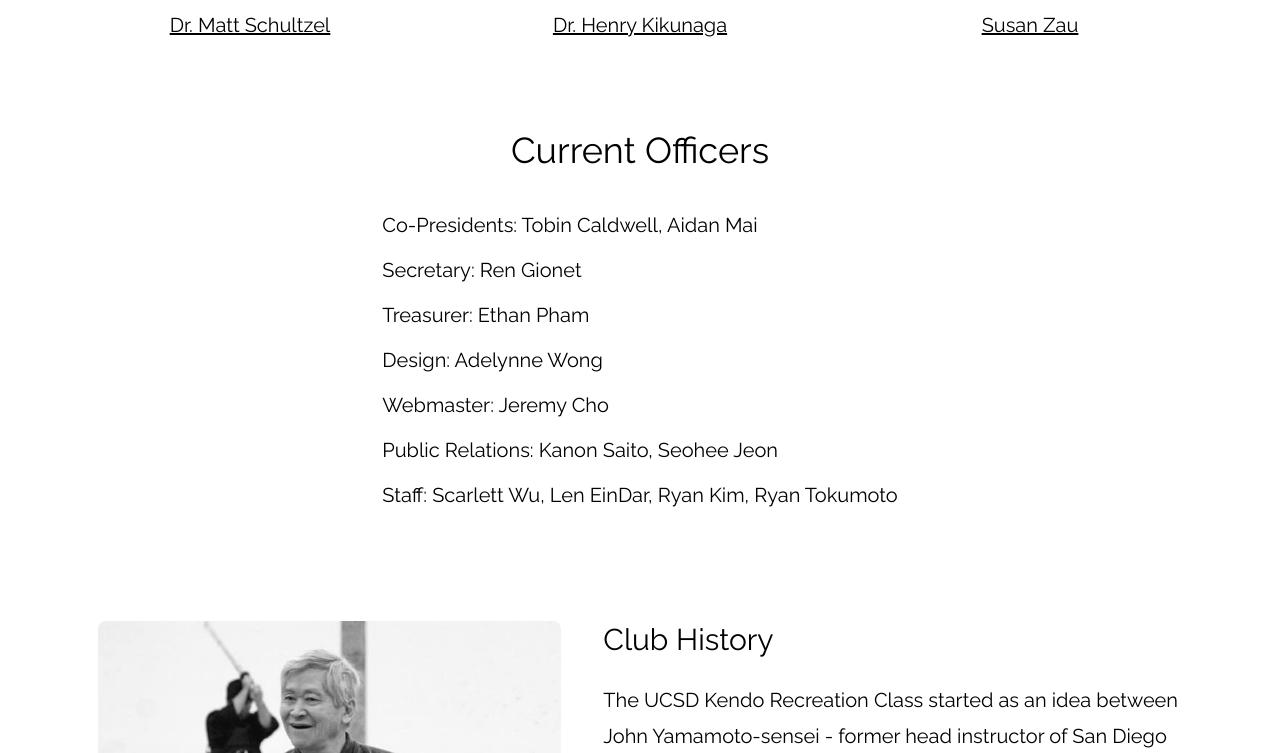
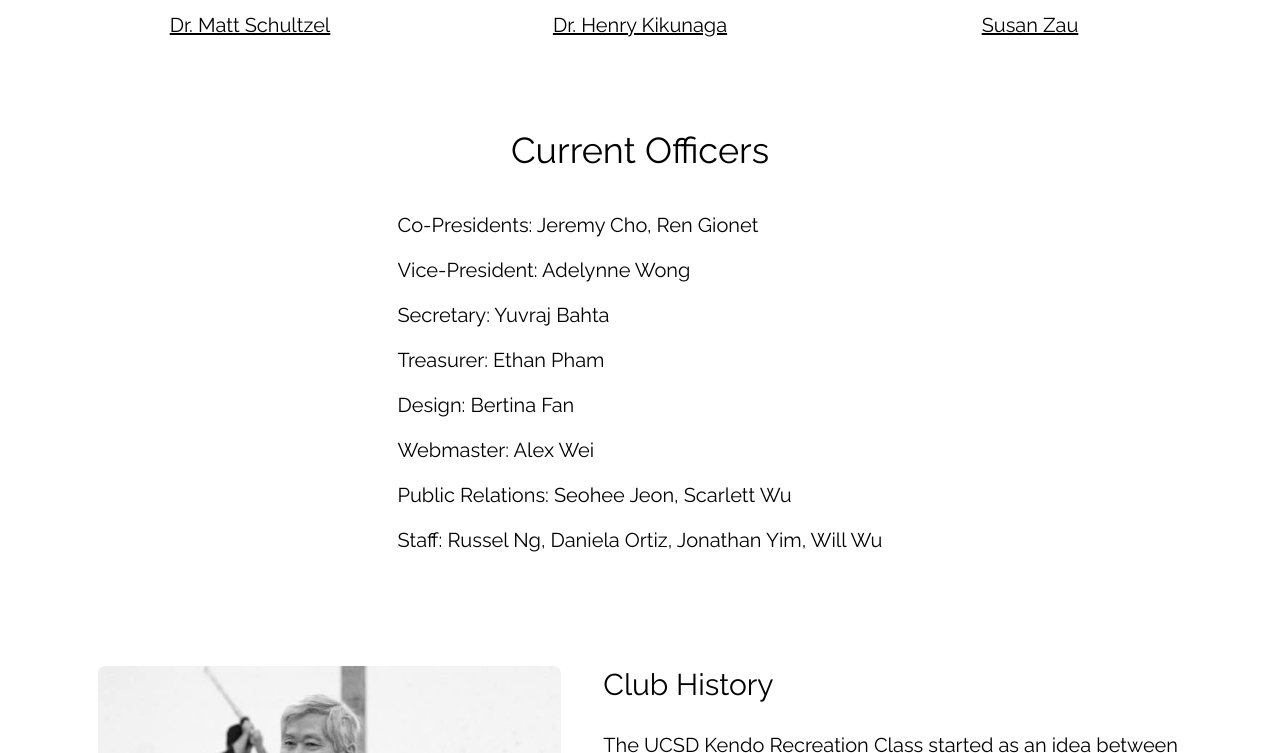
Before and after one commit to Lidican/kendowebsite, a plain HTML site: page about.html in a window 1280 px wide. Shown: the part 2048-2801 px from the top of the page. Drawn offline with nearby package versions, Linux system fonts and the light colour scheme.

Commit message:
updated board members and fixed some location details

```diff
--- a/about.html
+++ b/about.html
@@ -94,7 +94,7 @@ body, html {
                 The Kendo Recreation Class is offered through the UCSD Recreation Department. It's a great way for beginners to learn kendo from experienced practitioners in a welcoming environment!
             </h4></p>
             <p><h4>
-                Practice is held every Saturday from 12PM to 2PM in the Rec Gym. We welcome everyone regardless of skill level! For more information on joining the club, visit our <a href="join.html">Join</a> page.
+                Practice is held every Saturday from 12PM to 2PM in the Main Gym. We welcome everyone regardless of skill level! For more information on joining the club, visit our <a href="join.html">Join</a> page.
             </h4></p>
         </div>
         <div class="w3-col m6" style="width:auto !important; display:inline-block;float:none !important;padding:0px 30px;">
@@ -156,13 +156,14 @@ body, html {
         <h1>Current Officers</h1>
         <div class="w3-col m6" style="display:inline-block;width:auto;float:none;">
             <h4 style="text-align:left; line-height:25px;">
-                <p>Co-Presidents: Tobin Caldwell, Aidan Mai</p>
-                <p>Secretary: Ren Gionet</p>
+                <p>Co-Presidents: Jeremy Cho, Ren Gionet</p>
+                <p>Vice-President: Adelynne Wong</p>
+                <p>Secretary: Yuvraj Bahta</p>
                 <p>Treasurer: Ethan Pham</p>
-                <p>Design: Adelynne Wong</p>
-                <p>Webmaster: Jeremy Cho</p>
-                <p>Public Relations: Kanon Saito, Seohee Jeon</p>
-                <p>Staff: Scarlett Wu, Len EinDar, Ryan Kim, Ryan Tokumoto</p>
+                <p>Design: Bertina Fan</p>
+                <p>Webmaster: Alex Wei</p>
+                <p>Public Relations: Seohee Jeon, Scarlett Wu</p>
+                <p>Staff: Russel Ng, Daniela Ortiz, Jonathan Yim, Will Wu</p>
             </h4>
         </div>
     </div>
```
Also changed, not shown: yay.txt (deleted).
